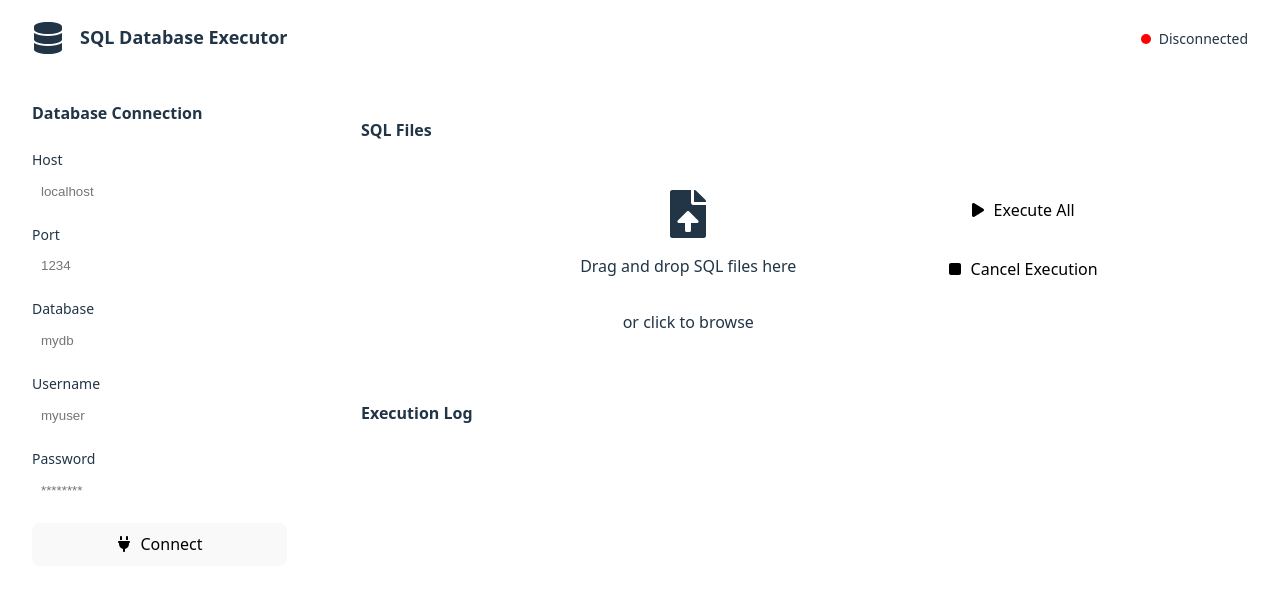
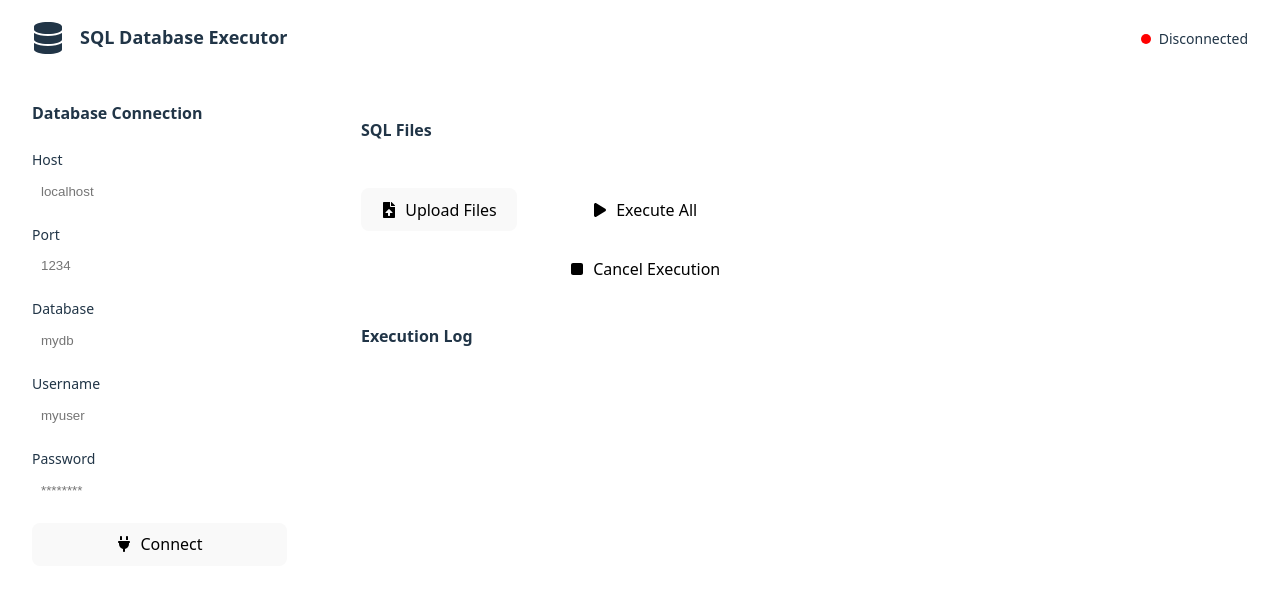
Before and after one commit to otaviozerotwo/sql_database_executor, a React (Vite) app in the folder renderer/: page / in a window 1280 px wide. Shown: the top 590 px of the page. Built offline with nearby package versions, Linux system fonts and the light colour scheme.

Commit message:
refactor: add UploadFilesArea && ExecutionLog components

```diff
--- a/renderer/src/App.css
+++ b/renderer/src/App.css
@@ -1,7 +1,3 @@
-#root {
-  margin: 0 auto;
-}
-
 .container-grid {
   display: grid;
   grid-template-columns: 1fr 3fr;;
@@ -14,71 +10,17 @@
   border-right: 1px solid rgba(255, 255, 255, 0.1);
 }
 
-.btn-submit, .btn-disabled {
-  display: flex;
-  justify-content: center;
-  align-items: center;
-  gap: 0.5rem;
-  width: 100%;
-  margin-top: 1rem;
-}
-
-.btn-disabled {
-  background-color: rgba(255, 255, 255, 0.5);
-  cursor: not-allowed;
-}
-
 .main {
-  display: flex;
-  flex-direction: column;
-  justify-content: space-between;
+  display: grid;
+  grid-template-rows: 1fr 3fr;
   margin: 1.5rem;
   border: 1px solid rgba(255, 255, 255, 0.2);
   border-radius: 6px;
 }
 
-.sql-files {
-  display: flex;
-  flex-direction: column;
-  border-bottom: 1px solid rgba(255, 255, 255, 0.1);
-}
-
-.main-title {
+.title {
   margin-top: 0;
   padding: 1rem;
   border-bottom: 1px solid rgba(255, 255, 255, 0.1);
   font-size: 16px;
 }
-
-.sql-upload-area {
-  display: flex;
-  flex-direction: column;
-  align-items: center;
-  justify-content: center;
-  padding: 1rem 6rem;
-  border: 2px dashed rgba(255, 255, 255, 0.2);
-  border-radius: 8px;
-  text-align: center;
-  margin-bottom: 1rem;
-}
-
-.container {
-  display: flex;
-  flex-direction: row;
-  justify-content: center;
-  gap: 2rem;
-}
-
-.execution-log-content-empty {
-  display: flex;
-  flex-direction: column;
-  align-items: center;
-  justify-content: center;
-  padding: 6rem;
-  color: rgba(255, 255, 255, 0.6);
-}
-
-.footer {
-  padding: 1rem;
-  border-top: 1px solid rgba(255, 255, 255, 0.1);
-}
--- a/renderer/src/App.jsx
+++ b/renderer/src/App.jsx
@@ -1,9 +1,9 @@
-import './App.css';
-import { FaFileUpload } from 'react-icons/fa';
-import { FaTerminal, FaPlay, FaStop } from 'react-icons/fa6';
 import { ConnectionForm } from './components/ConnectionForm/ConnectionForm';
 import { Header } from './components/Header/Header';
 import { useDatabaseConnection } from './hooks/useDatabaseConnection';
+import { UploadFilesArea } from './components/UploadFilesArea/UploadFilesArea';
+import { ExecutionLog } from './components/ExecutionLog/ExecutionLog';
+import './App.css';
 
 function App() {
   const db = useDatabaseConnection();
@@ -21,42 +21,8 @@ function App() {
           />
         </aside>
         <main className='main'>
-          <div className="sql-files">
-            <h2 className='main-title'>SQL Files</h2>
-            <div className="container">
-              <div className="sql-upload-area">
-                <FaFileUpload size={48} />
-                <p>Drag and drop SQL files here</p>
-                <p>or click to browse</p> {/* TODO: substituir p por button */}
-              </div>
-              <div className="sql-files-btn">
-                <button
-                  type='submit'
-                  className='btn-disabled'
-                >
-                  <FaPlay size={16} />
-                  Execute All
-                </button>
-                <button
-                  type='submit'
-                  className='btn-disabled'
-                >
-                  <FaStop size={16} />
-                  Cancel Execution
-                </button>
-              </div>
-            </div>
-          </div>
-          <div className='execution-log'>
-            <div className="execution-log-header">
-              <h2 className='main-title'>Execution Log</h2>
-            </div>
-            <div className='execution-log-content-empty'>
-              <FaTerminal size={48} />
-              <p>No execution logs yet. Connect to database and upload SQL files to start.</p>
-            </div>
-            <div className="footer"></div>
-          </div>
+          <UploadFilesArea />
+          <ExecutionLog />
         </main>
       </div>
     </>
--- /dev/null
+++ b/renderer/src/components/ExecutionLog/ExecutionLog.css
@@ -0,0 +1,21 @@
+.execution-log {
+  display: flex;
+  flex-direction: column;
+  height: 100%;
+}
+
+.execution-log-content {
+  flex: 1;
+  display: flex;
+  justify-content: center;
+  align-items: center;
+}
+
+.execution-log-content-empty {
+  display: flex;
+  flex-direction: column;
+  align-items: center;
+  justify-content: center;
+  text-align: center;
+  color: rgba(255, 255, 255, 0.6);
+}
--- /dev/null
+++ b/renderer/src/components/ExecutionLog/ExecutionLog.jsx
@@ -0,0 +1,18 @@
+import { FaTerminal } from 'react-icons/fa6';
+import './ExecutionLog.css';
+
+export function ExecutionLog() {
+  return (
+    <div className='execution-log'>
+      <div className='execution-log-header'>
+        <h2 className='title'>Execution Log</h2>
+      </div>
+      <div className='execution-log-content'>
+        <div className='execution-log-content-empty'>
+          <FaTerminal size={48} />
+          <p>No execution logs yet. Connect to database and upload SQL files to start.</p>
+        </div>
+      </div>
+    </div>
+  );
+}
--- /dev/null
+++ b/renderer/src/components/UploadFilesArea/UploadFilesArea.css
@@ -0,0 +1,26 @@
+.sql-files {
+  display: flex;
+  flex-direction: column;
+  border-bottom: 1px solid rgba(255, 255, 255, 0.1);
+}
+
+.container {
+  display: flex;
+  flex-direction: row;
+  gap: 2rem;
+  margin: 0 1rem 1rem 1rem;
+}
+
+.btn-submit, .btn-disabled {
+  display: flex;
+  justify-content: center;
+  align-items: center;
+  gap: 0.5rem;
+  width: 100%;
+  margin-top: 1rem;
+}
+
+.btn-disabled {
+  background-color: rgba(255, 255, 255, 0.5);
+  cursor: not-allowed;
+}
--- /dev/null
+++ b/renderer/src/components/UploadFilesArea/UploadFilesArea.jsx
@@ -0,0 +1,38 @@
+import { FaFileUpload } from 'react-icons/fa';
+import { FaPlay, FaStop } from 'react-icons/fa6';
+import './UploadFilesArea.css';
+
+export function UploadFilesArea() {
+  return (
+    <div className="sql-files">
+      <h2 className='title'>SQL Files</h2>
+      <div className="container">
+        <div>
+          <button
+            type='submit'
+            className='btn-submit'
+          >
+            <FaFileUpload size={16} />
+            Upload Files
+          </button>
+        </div>
+        <div className="sql-files-btn">
+          <button
+            type='submit'
+            className='btn-disabled'
+          >
+            <FaPlay size={16} />
+            Execute All
+          </button>
+          <button
+            type='submit'
+            className='btn-disabled'
+          >
+            <FaStop size={16} />
+            Cancel Execution
+          </button>
+        </div>
+      </div>
+    </div>
+  );
+}
```
